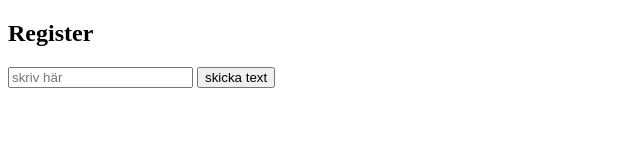
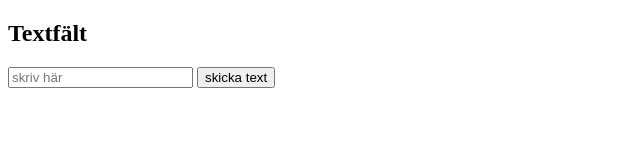
Before and after one commit to Fehed-Shushan/Frontend-Data, a website: page public_frontend/index.html in a window 1280 px wide. Shown: the full height of the page, 0-640 px from the left. Drawn offline with Linux system fonts and the light colour scheme.

Commit message:
uppdaterat nya kod

```diff
--- a/public_frontend/index.html
+++ b/public_frontend/index.html
@@ -6,7 +6,7 @@
     <title>individuelluppgift_frontend_server</title>
 </head>
 <body>
-<h2>Register</h2>
+<h2>Textfält</h2>
 <form method="POST">
 <input id="Textname" placeholder="skriv här">
 <button  onclick="sendText()" id="skicka">skicka text</button>
```
Also changed, not shown: src_BACKEND/controller/controller.js (+5 -5 lines), src_BACKEND/route/route.js (+5 -5 lines).
